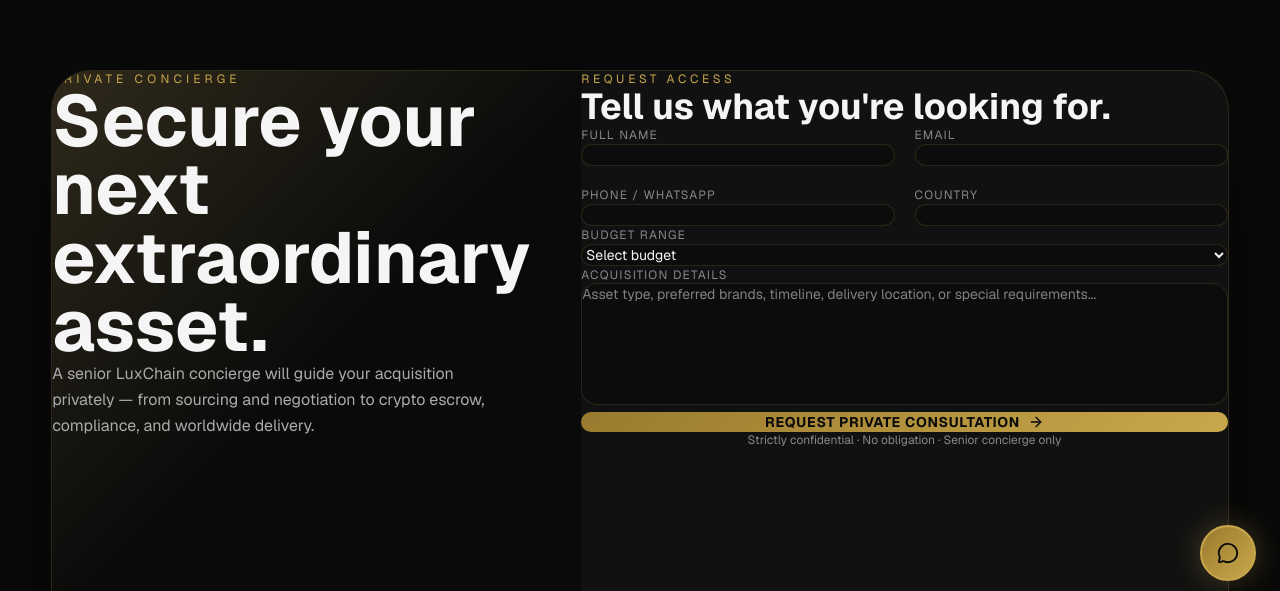
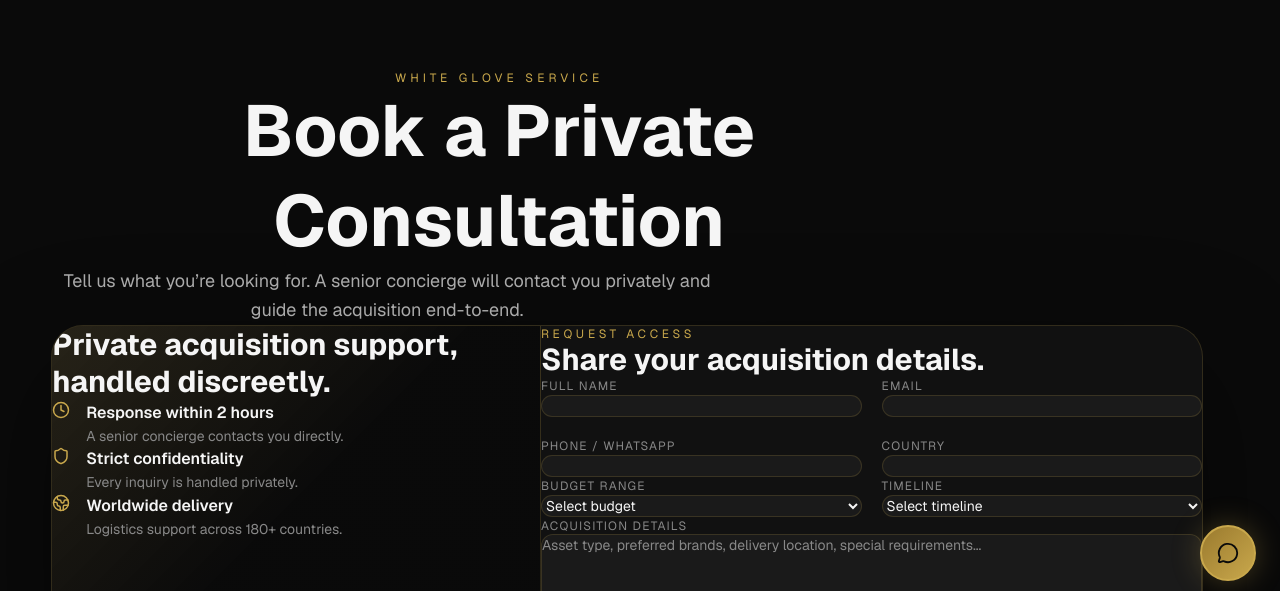
Before and after one commit to valyventasmx-star/luxchain, a Next.js app: page /consultation in a window 1280 px wide. Shown: the part 187-778 px from the top of the page. Built offline with nearby package versions, Linux system fonts and the light colour scheme; no server answers.

Commit message:
Update page.tsx

```diff
--- a/app/consultation/page.tsx
+++ b/app/consultation/page.tsx
@@ -1,7 +1,7 @@
 "use client";
 
 import { useState } from "react";
-import { Check, Shield, Clock, Globe2, ArrowRight } from "lucide-react";
+import { Check, Clock, Shield, Globe2, ArrowRight } from "lucide-react";
 
 export default function ConsultationPage() {
   const [submitted, setSubmitted] = useState(false);
@@ -11,6 +11,7 @@ export default function ConsultationPage() {
     phone: "",
     country: "",
     budget: "",
+    timeline: "",
     message: "",
   });
 
@@ -25,90 +26,127 @@ export default function ConsultationPage() {
       style={{ background: "var(--black)" }}
     >
       <section className="page-shell pb-28">
-        <div className="grid min-h-[720px] grid-cols-1 overflow-hidden rounded-[2.5rem] lg:grid-cols-[0.9fr_1.1fr]"
-          style={{
-            border: "1px solid rgba(201,168,76,0.16)",
-            background: "var(--black-2)",
-            boxShadow: "0 40px 120px rgba(0,0,0,0.55)",
-          }}
-        >
-          {/* LEFT EDITORIAL PANEL */}
-          <div
-            className="relative flex flex-col justify-between p-8 md:p-12"
-            style={{
-              background:
-                "linear-gradient(135deg, rgba(201,168,76,0.16), rgba(10,10,10,0.98) 45%, rgba(10,10,10,1))",
-            }}
-          >
-            <div>
-              <p className="mb-6 text-xs uppercase tracking-[0.35em] text-gold">
-                Private Concierge
+        {/* CENTERED HERO */}
+        <div className="mx-auto max-w-4xl text-center pt-8 pb-16">
+          <p className="mb-5 text-xs uppercase tracking-[0.35em] text-gold">
+            White Glove Service
           </p>
 
-              <h1 className="max-w-xl text-5xl font-bold leading-[0.95] md:text-7xl">
-                Secure your next extraordinary asset.
+          <h1 className="text-5xl font-bold leading-tight md:text-7xl">
+            Book a Private Consultation
           </h1>
 
-              <p className="mt-8 max-w-md text-base leading-relaxed" style={{ color: "var(--gray-light)" }}>
-                A senior LuxChain concierge will guide your acquisition privately — from sourcing and negotiation to crypto escrow, compliance, and worldwide delivery.
+          <p
+            className="mx-auto mt-6 max-w-2xl text-lg leading-relaxed"
+            style={{ color: "var(--gray-light)" }}
+          >
+            Tell us what you’re looking for. A senior concierge will contact you
+            privately and guide the acquisition end-to-end.
           </p>
         </div>
 
-            <div className="mt-16 grid grid-cols-1 gap-4">
+        {/* PREMIUM CENTERED CARD */}
+        <div
+          className="mx-auto grid max-w-6xl grid-cols-1 overflow-hidden rounded-[2rem] lg:grid-cols-[0.85fr_1.15fr]"
+          style={{
+            background: "var(--black-2)",
+            border: "1px solid rgba(201,168,76,0.18)",
+            boxShadow: "0 40px 120px rgba(0,0,0,0.45)",
+          }}
+        >
+          {/* LEFT INFO */}
+          <aside
+            className="p-8 md:p-12"
+            style={{
+              background:
+                "linear-gradient(135deg, rgba(201,168,76,0.12), rgba(10,10,10,0.98) 50%)",
+              borderRight: "1px solid rgba(201,168,76,0.12)",
+            }}
+          >
+            <h2 className="mb-8 text-3xl font-bold leading-tight">
+              Private acquisition support, handled discreetly.
+            </h2>
+
+            <div className="space-y-7">
               {[
-                { icon: <Clock size={18} />, title: "Response within 2 hours" },
-                { icon: <Shield size={18} />, title: "Strictly confidential" },
-                { icon: <Globe2 size={18} />, title: "Worldwide acquisition support" },
+                {
+                  icon: <Clock size={18} />,
+                  title: "Response within 2 hours",
+                  desc: "A senior concierge contacts you directly.",
+                },
+                {
+                  icon: <Shield size={18} />,
+                  title: "Strict confidentiality",
+                  desc: "Every inquiry is handled privately.",
+                },
+                {
+                  icon: <Globe2 size={18} />,
+                  title: "Worldwide delivery",
+                  desc: "Logistics support across 180+ countries.",
+                },
               ].map((item) => (
-                <div key={item.title} className="flex items-center gap-3 text-sm" style={{ color: "var(--gray-light)" }}>
-                  <span className="text-gold">{item.icon}</span>
-                  {item.title}
+                <div key={item.title} className="flex gap-4">
+                  <div className="mt-1 text-gold">{item.icon}</div>
+                  <div>
+                    <p className="font-semibold">{item.title}</p>
+                    <p
+                      className="mt-1 text-sm leading-relaxed"
+                      style={{ color: "var(--gray)" }}
+                    >
+                      {item.desc}
+                    </p>
+                  </div>
                 </div>
               ))}
             </div>
+          </aside>
+
+          {/* FORM */}
+          <div className="p-8 md:p-12">
+            {submitted ? (
+              <div className="flex min-h-[520px] flex-col items-center justify-center text-center">
+                <div
+                  className="mb-6 flex h-16 w-16 items-center justify-center rounded-full"
+                  style={{
+                    background:
+                      "linear-gradient(135deg, var(--gold-dark), var(--gold))",
+                  }}
+                >
+                  <Check size={28} className="text-black" />
                 </div>
 
-          {/* RIGHT FORM PANEL */}
-          <div className="p-6 md:p-12 lg:p-14">
-            {submitted ? (
-              <div className="flex h-full min-h-[520px] flex-col items-center justify-center text-center">
-                <div
-                  className="mb-7 flex h-20 w-20 items-center justify-center rounded-full"
-                  style={{
-                    background: "linear-gradient(135deg, var(--gold-dark), var(--gold))",
-                  }}
+                <h3 className="mb-3 text-3xl font-bold">Request received.</h3>
+
+                <p
+                  className="max-w-md leading-relaxed"
+                  style={{ color: "var(--gray-light)" }}
                 >
-                  <Check size={34} className="text-black" />
-                </div>
-
-                <h2 className="mb-4 text-4xl font-bold">Request received.</h2>
-
-                <p className="max-w-md leading-relaxed" style={{ color: "var(--gray-light)" }}>
-                  Your dedicated concierge will reach out within 2 hours. Please check your email, including spam.
+                  Your dedicated concierge will reach out within 2 hours.
                 </p>
               </div>
             ) : (
-              <>
-                <div className="mb-10">
+              <form onSubmit={handleSubmit} className="space-y-6">
+                <div>
                   <p className="mb-3 text-xs uppercase tracking-[0.3em] text-gold">
                     Request access
                   </p>
-
-                  <h2 className="text-3xl font-bold md:text-4xl">
-                    Tell us what you&apos;re looking for.
-                  </h2>
+                  <h3 className="text-3xl font-bold">
+                    Share your acquisition details.
+                  </h3>
                 </div>
 
-                <form onSubmit={handleSubmit} className="space-y-5">
                 <div className="grid grid-cols-1 gap-5 md:grid-cols-2">
                   {[
-                      { key: "name", label: "Full name", type: "text" },
+                    { key: "name", label: "Full Name", type: "text" },
                     { key: "email", label: "Email", type: "email" },
                     { key: "phone", label: "Phone / WhatsApp", type: "tel" },
                     { key: "country", label: "Country", type: "text" },
                   ].map(({ key, label, type }) => (
                     <div key={key}>
-                        <label className="mb-2 block text-xs uppercase tracking-widest" style={{ color: "var(--gray)" }}>
+                      <label
+                        className="mb-2 block text-xs uppercase tracking-widest"
+                        style={{ color: "var(--gray)" }}
+                      >
                         {label}
                       </label>
 
@@ -116,11 +154,13 @@ export default function ConsultationPage() {
                         required
                         type={type}
                         value={form[key as keyof typeof form]}
-                          onChange={(e) => setForm((f) => ({ ...f, [key]: e.target.value }))}
-                          className="w-full rounded-2xl px-4 py-4 text-sm outline-none"
+                        onChange={(e) =>
+                          setForm((f) => ({ ...f, [key]: e.target.value }))
+                        }
+                        className="w-full rounded-xl px-4 py-3 text-sm outline-none"
                         style={{
-                            background: "rgba(10,10,10,0.55)",
-                            border: "1px solid rgba(201,168,76,0.16)",
+                          background: "var(--black-3)",
+                          border: "1px solid rgba(201,168,76,0.18)",
                           color: "var(--white)",
                         }}
                       />
@@ -128,19 +168,25 @@ export default function ConsultationPage() {
                   ))}
                 </div>
 
+                <div className="grid grid-cols-1 gap-5 md:grid-cols-2">
                   <div>
-                    <label className="mb-2 block text-xs uppercase tracking-widest" style={{ color: "var(--gray)" }}>
-                      Budget range
+                    <label
+                      className="mb-2 block text-xs uppercase tracking-widest"
+                      style={{ color: "var(--gray)" }}
+                    >
+                      Budget Range
                     </label>
 
                     <select
                       required
                       value={form.budget}
-                      onChange={(e) => setForm((f) => ({ ...f, budget: e.target.value }))}
-                      className="w-full rounded-2xl px-4 py-4 text-sm outline-none"
+                      onChange={(e) =>
+                        setForm((f) => ({ ...f, budget: e.target.value }))
+                      }
+                      className="w-full rounded-xl px-4 py-3 text-sm outline-none"
                       style={{
-                        background: "rgba(10,10,10,0.55)",
-                        border: "1px solid rgba(201,168,76,0.16)",
+                        background: "var(--black-3)",
+                        border: "1px solid rgba(201,168,76,0.18)",
                         color: "var(--white)",
                       }}
                     >
@@ -154,19 +200,55 @@ export default function ConsultationPage() {
                   </div>
 
                   <div>
-                    <label className="mb-2 block text-xs uppercase tracking-widest" style={{ color: "var(--gray)" }}>
-                      Acquisition details
+                    <label
+                      className="mb-2 block text-xs uppercase tracking-widest"
+                      style={{ color: "var(--gray)" }}
+                    >
+                      Timeline
+                    </label>
+
+                    <select
+                      required
+                      value={form.timeline}
+                      onChange={(e) =>
+                        setForm((f) => ({ ...f, timeline: e.target.value }))
+                      }
+                      className="w-full rounded-xl px-4 py-3 text-sm outline-none"
+                      style={{
+                        background: "var(--black-3)",
+                        border: "1px solid rgba(201,168,76,0.18)",
+                        color: "var(--white)",
+                      }}
+                    >
+                      <option value="">Select timeline</option>
+                      <option>Immediately</option>
+                      <option>Within 1 month</option>
+                      <option>1–3 months</option>
+                      <option>3–6 months</option>
+                      <option>Just exploring</option>
+                    </select>
+                  </div>
+                </div>
+
+                <div>
+                  <label
+                    className="mb-2 block text-xs uppercase tracking-widest"
+                    style={{ color: "var(--gray)" }}
+                  >
+                    Acquisition Details
                   </label>
 
                   <textarea
-                      rows={6}
+                    rows={5}
                     value={form.message}
-                      onChange={(e) => setForm((f) => ({ ...f, message: e.target.value }))}
-                      placeholder="Asset type, preferred brands, timeline, delivery location, or special requirements..."
-                      className="w-full resize-none rounded-2xl px-4 py-4 text-sm outline-none"
+                    onChange={(e) =>
+                      setForm((f) => ({ ...f, message: e.target.value }))
+                    }
+                    placeholder="Asset type, preferred brands, delivery location, special requirements..."
+                    className="w-full resize-none rounded-xl px-4 py-3 text-sm outline-none"
                     style={{
-                        background: "rgba(10,10,10,0.55)",
-                        border: "1px solid rgba(201,168,76,0.16)",
+                      background: "var(--black-3)",
+                      border: "1px solid rgba(201,168,76,0.18)",
                       color: "var(--white)",
                     }}
                   />
@@ -174,16 +256,18 @@ export default function ConsultationPage() {
 
                 <button
                   type="submit"
-                    className="btn-gold flex w-full items-center justify-center gap-2 rounded-2xl py-5 text-sm font-bold uppercase tracking-[0.2em]"
+                  className="btn-gold flex w-full items-center justify-center gap-2 rounded-xl py-4 text-sm font-bold uppercase tracking-widest"
                 >
                   Request Private Consultation <ArrowRight size={16} />
                 </button>
 
-                  <p className="text-center text-xs" style={{ color: "var(--gray)" }}>
+                <p
+                  className="text-center text-xs"
+                  style={{ color: "var(--gray)" }}
+                >
                   Strictly confidential · No obligation · Senior concierge only
                 </p>
               </form>
-              </>
             )}
           </div>
         </div>
```
Lines whose indentation alone changed are shown as unchanged.
